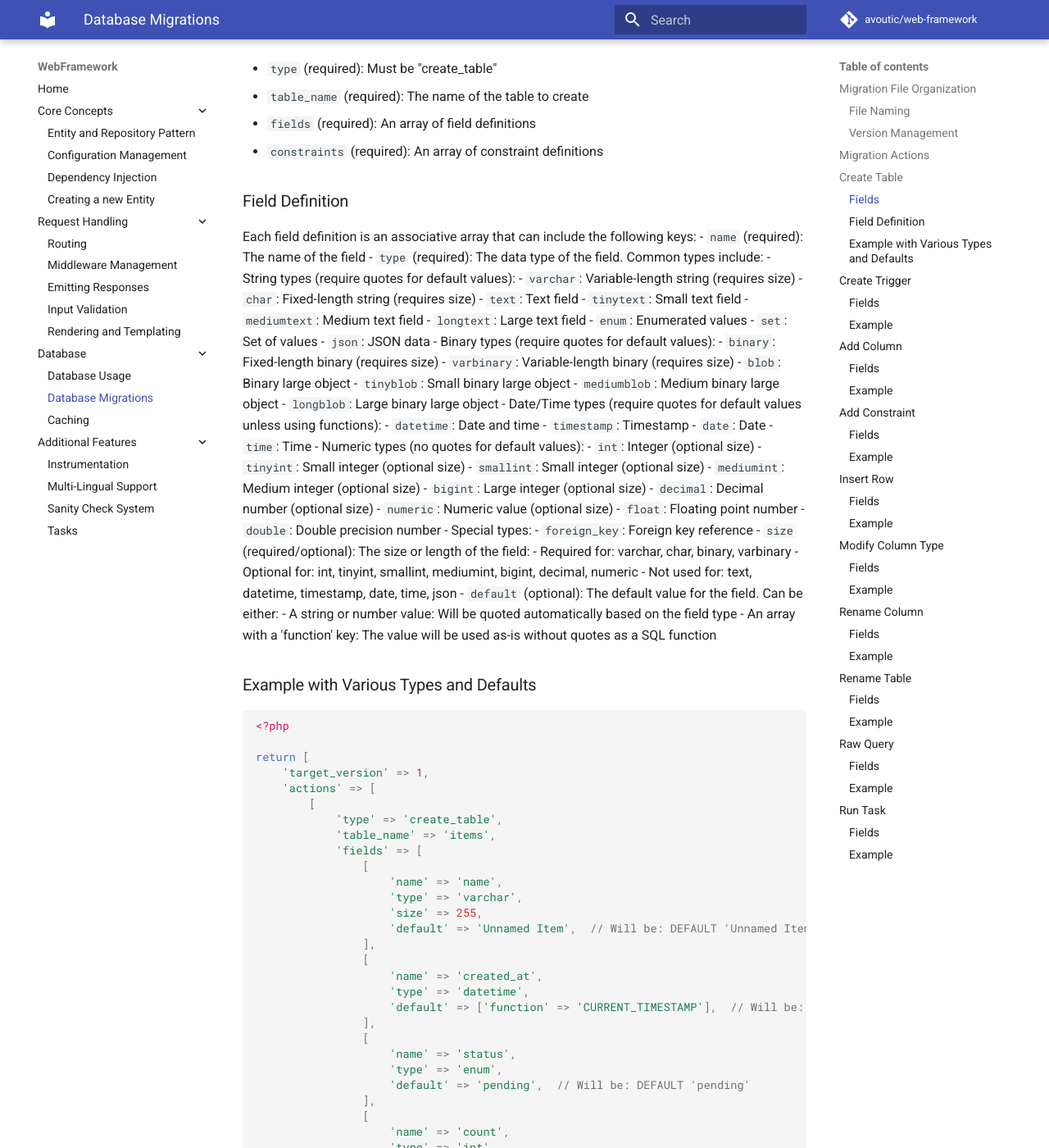
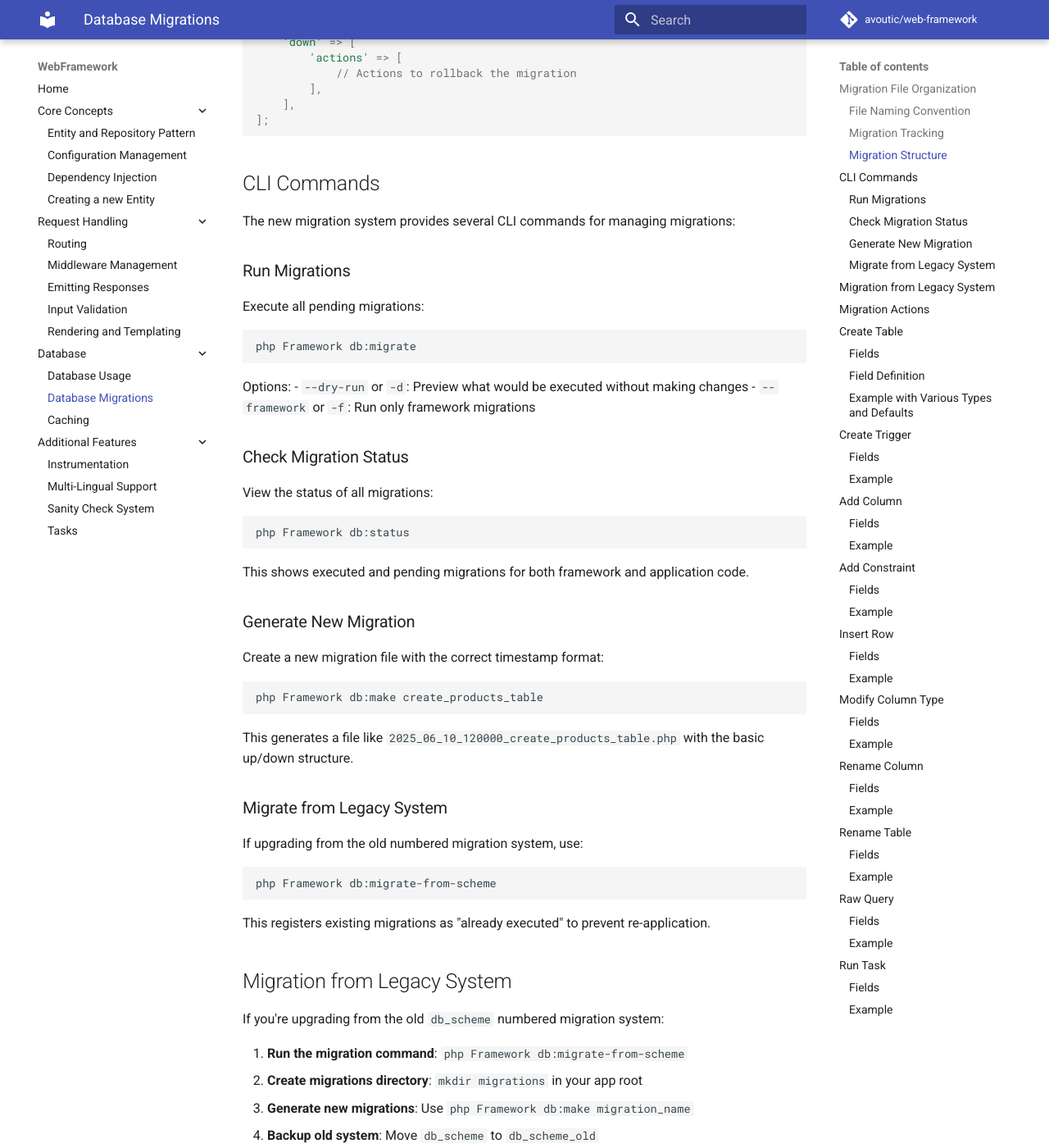
Before and after one commit to avoutic/web-framework, an MkDocs documentation site: the page built from docs/database-migrations.md, in a window 1280 px wide and 1400 px high, scrolled down 1308 px. Shown: the whole window at 82% size. Built offline with MkDocs 1.6.1 and Material for MkDocs 9.7.7, drawn with Linux system fonts in a browser that asks for light colours; comment, search, counter and statistics services are not loaded; some of the changed text lies outside the part shown.

Commit message:
Update database migration documentation for new timestamp-based system
- Replace old db_scheme numbered migration system with new migrations/ timestamp-based system
- Update file naming convention from numbered files to YYYY_MM_DD_HHMMSS_description.php format
- Add documentation for new CLI commands: db:migrate, db:status, db:make, db:migrate-from-scheme
- Update all migration examples to use up/down structure instead of target_version
- Add migration guide for transitioning from legacy db_scheme system
- Update README.md to reference migrations/ directory instead of db_scheme/
- Remove references to manual version configuration in config files

```diff
--- a/docs/database-migrations.md
+++ b/docs/database-migrations.md
@@ -1,40 +1,115 @@
 # Database Migrations
 
-This document describes how to manage database migrations in WebFramework, including file organization, versioning, and the actions supported by the DatabaseManager class.
+This document describes how to manage database migrations in WebFramework using the new timestamp-based migration system introduced in WebFramework v9.
 
 ## Migration File Organization
 
-Database migration files should be placed in the `db_scheme` directory of your application. Each migration file should be numbered incrementally and have a `.php` extension. For example:
+Database migration files should be placed in the `migrations` directory of your application. Each migration file uses a timestamp-based naming convention and has a `.php` extension. For example:
 
 ~~~
-db_scheme/
-├── 1.php  # Initial schema
-├── 2.php  # Add user roles
-├── 3.php  # Add email verification
-└── 4.php  # Add user preferences
+migrations/
+├── 2025_06_10_120000_create_products.php
+├── 2025_06_10_130000_add_product_code.php
+├── 2025_06_10_140000_add_email_verification.php
+└── 2025_06_10_150000_add_newsletter_preference.php
 ~~~
 
-### File Naming
+### File Naming Convention
 
-- Files should be numbered incrementally (1.php, 2.php, 3.php, etc.)
-- Each number represents a database version
-- Files must be applied in order
-- No gaps in numbering are allowed
+Migration files follow the format: `YYYY_MM_DD_HHMMSS_description.php`
 
-### Version Management
+- `YYYY_MM_DD_HHMMSS`: Timestamp when the migration was created
+- `description`: Brief description of what the migration does (snake_case)
+- Files are executed in chronological order based on the timestamp
 
-After adding a new migration file, you must update the required database version in your `config/config.php`:
+### Migration Tracking
+
+The system uses a `migrations` table to track which migrations have been executed, replacing the old version-based system. This table automatically tracks:
+
+- Migration filename
+- Migration type (framework or app)
+- Batch number (for rollback grouping)
+- Execution timestamp
+
+No manual version configuration is required in your config files.
+
+### Migration Structure
+
+Each migration file contains both `up` and `down` directions for forward and rollback operations:
 
 ~~~php
+<?php
+
 return [
-    // Other configuration settings...
-    'versions' => [
-        'required_app_db' => 4,  // Should match your latest migration file number
+    'up' => [
+        'actions' => [
+            // Actions to apply the migration
+        ],
+    ],
+    'down' => [
+        'actions' => [
+            // Actions to rollback the migration
+        ],
     ],
 ];
 ~~~
 
-This ensures that the application knows which database version it requires to function correctly.
+## CLI Commands
+
+The new migration system provides several CLI commands for managing migrations:
+
+### Run Migrations
+
+Execute all pending migrations:
+
+~~~bash
+php Framework db:migrate
+~~~
+
+Options:
+- `--dry-run` or `-d`: Preview what would be executed without making changes
+- `--framework` or `-f`: Run only framework migrations
+
+### Check Migration Status
+
+View the status of all migrations:
+
+~~~bash
+php Framework db:status
+~~~
+
+This shows executed and pending migrations for both framework and application code.
+
+### Generate New Migration
+
+Create a new migration file with the correct timestamp format:
+
+~~~bash
+php Framework db:make create_products_table
+~~~
+
+This generates a file like `2025_06_10_120000_create_products_table.php` with the basic up/down structure.
+
+### Migrate from Legacy System
+
+If upgrading from the old numbered migration system, use:
+
+~~~bash
+php Framework db:migrate-from-scheme
+~~~
+
+This registers existing migrations as "already executed" to prevent re-application.
+
+## Migration from Legacy System
+
+If you're upgrading from the old `db_scheme` numbered migration system:
+
+1. **Run the migration command**: `php Framework db:migrate-from-scheme`
+2. **Create migrations directory**: `mkdir migrations` in your app root
+3. **Generate new migrations**: Use `php Framework db:make migration_name`
+4. **Backup old system**: Move `db_scheme` to `db_scheme_old`
+5. **Remove config**: Delete `versions.required_app_db` from your config
+6. **Verify database**: Ensure all required tables exist and are correct
 
 ## Migration Actions
 
@@ -52,6 +127,7 @@
 
 ### Field Definition
 Each field definition is an associative array that can include the following keys:
+
 - `name` (required): The name of the field
 - `type` (required): The data type of the field. Common types include:
   - String types (require quotes for default values):
@@ -102,52 +178,62 @@
 <?php
 
 return [
-    'target_version' => 1,
-    'actions' => [
-        [
-            'type' => 'create_table',
-            'table_name' => 'items',
-            'fields' => [
-                [
-                    'name' => 'name',
-                    'type' => 'varchar',
-                    'size' => 255,
-                    'default' => 'Unnamed Item',  // Will be: DEFAULT 'Unnamed Item'
+    'up' => [
+        'actions' => [
+            [
+                'type' => 'create_table',
+                'table_name' => 'items',
+                'fields' => [
+                    [
+                        'name' => 'name',
+                        'type' => 'varchar',
+                        'size' => 255,
+                        'default' => 'Unnamed Item',  // Will be: DEFAULT 'Unnamed Item'
+                    ],
+                    [
+                        'name' => 'created_at',
+                        'type' => 'datetime',
+                        'default' => ['function' => 'CURRENT_TIMESTAMP'],  // Will be: DEFAULT CURRENT_TIMESTAMP
+                    ],
+                    [
+                        'name' => 'status',
+                        'type' => 'enum',
+                        'default' => 'pending',  // Will be: DEFAULT 'pending'
+                    ],
+                    [
+                        'name' => 'count',
+                        'type' => 'int',
+                        'default' => 0,  // Will be: DEFAULT 0
+                    ],
+                    [
+                        'name' => 'metadata',
+                        'type' => 'json',
+                        'default' => '{}',  // Will be: DEFAULT '{}'
+                    ],
+                    [
+                        'name' => 'type_id',
+                        'type' => 'foreign_key',
+                        'foreign_table' => 'item_types',
+                        'foreign_field' => 'id',
+                        'on_delete' => 'SET NULL',
+                        'on_update' => 'CASCADE',
+                    ],
                 ],
-                [
-                    'name' => 'created_at',
-                    'type' => 'datetime',
-                    'default' => ['function' => 'CURRENT_TIMESTAMP'],  // Will be: DEFAULT CURRENT_TIMESTAMP
-                ],
-                [
-                    'name' => 'status',
-                    'type' => 'enum',
-                    'default' => 'pending',  // Will be: DEFAULT 'pending'
-                ],
-                [
-                    'name' => 'count',
-                    'type' => 'int',
-                    'default' => 0,  // Will be: DEFAULT 0
-                ],
-                [
-                    'name' => 'metadata',
-                    'type' => 'json',
-                    'default' => '{}',  // Will be: DEFAULT '{}'
-                ],
-                [
-                    'name' => 'type_id',
-                    'type' => 'foreign_key',
-                    'foreign_table' => 'item_types',
-                    'foreign_field' => 'id',
-                    'on_delete' => 'SET NULL',
-                    'on_update' => 'CASCADE',
+                'constraints' => [
+                    [
+                        'type' => 'unique',
+                        'values' => ['name'],
+                    ],
                 ],
             ],
-            'constraints' => [
-                [
-                    'type' => 'unique',
-                    'values' => ['name'],
-                ],
+        ],
+    ],
+    'down' => [
+        'actions' => [
+            [
+                'type' => 'raw_query',
+                'query' => 'DROP TABLE IF EXISTS `items`',
+                'params' => [],
             ],
         ],
     ],
@@ -173,16 +259,26 @@
 <?php
 
 return [
-    'target_version' => 2,
-    'actions' => [
-        [
-            'type' => 'create_trigger',
-            'table_name' => 'users',
-            'trigger' => [
-                'name' => 'update_last_modified',
-                'time' => 'BEFORE',
-                'event' => 'UPDATE',
-                'action' => 'SET NEW.updated_at = CURRENT_TIMESTAMP',
+    'up' => [
+        'actions' => [
+            [
+                'type' => 'create_trigger',
+                'table_name' => 'users',
+                'trigger' => [
+                    'name' => 'update_last_modified',
+                    'time' => 'BEFORE',
+                    'event' => 'UPDATE',
+                    'action' => 'SET NEW.updated_at = CURRENT_TIMESTAMP',
+                ],
+            ],
+        ],
+    ],
+    'down' => [
+        'actions' => [
+            [
+                'type' => 'raw_query',
+                'query' => 'DROP TRIGGER IF EXISTS `update_last_modified`',
+                'params' => [],
             ],
         ],
     ],
@@ -204,15 +300,25 @@
 <?php
 
 return [
-    'target_version' => 3,
-    'actions' => [
-        [
-            'type' => 'add_column',
-            'table_name' => 'users',
-            'field' => [
-                'name' => 'last_login',
-                'type' => 'datetime',
-                'null' => true,
+    'up' => [
+        'actions' => [
+            [
+                'type' => 'add_column',
+                'table_name' => 'users',
+                'field' => [
+                    'name' => 'last_login',
+                    'type' => 'datetime',
+                    'null' => true,
+                ],
+            ],
+        ],
+    ],
+    'down' => [
+        'actions' => [
+            [
+                'type' => 'raw_query',
+                'query' => 'ALTER TABLE `users` DROP COLUMN `last_login`',
+                'params' => [],
             ],
         ],
     ],
@@ -234,14 +340,24 @@
 <?php
 
 return [
-    'target_version' => 4,
-    'actions' => [
-        [
-            'type' => 'add_constraint',
-            'table_name' => 'users',
-            'constraint' => [
-                'type' => 'unique',
-                'values' => ['username', 'email'],
+    'up' => [
+        'actions' => [
+            [
+                'type' => 'add_constraint',
+                'table_name' => 'users',
+                'constraint' => [
+                    'type' => 'unique',
+                    'values' => ['username', 'email'],
+                ],
+            ],
+        ],
+    ],
+    'down' => [
+        'actions' => [
+            [
+                'type' => 'raw_query',
+                'query' => 'ALTER TABLE `users` DROP INDEX `username`',
+                'params' => [],
             ],
         ],
     ],
@@ -263,15 +379,25 @@
 <?php
 
 return [
-    'target_version' => 5,
-    'actions' => [
-        [
-            'type' => 'insert_row',
-            'table_name' => 'users',
-            'values' => [
-                'username' => 'admin',
-                'email' => 'admin@example.com',
-                'created_at' => '2023-04-01 00:00:00',
+    'up' => [
+        'actions' => [
+            [
+                'type' => 'insert_row',
+                'table_name' => 'users',
+                'values' => [
+                    'username' => 'admin',
+                    'email' => 'admin@example.com',
+                    'created_at' => '2023-04-01 00:00:00',
+                ],
+            ],
+        ],
+    ],
+    'down' => [
+        'actions' => [
+            [
+                'type' => 'raw_query',
+                'query' => 'DELETE FROM `users` WHERE `username` = ?',
+                'params' => ['admin'],
             ],
         ],
     ],
@@ -293,16 +419,31 @@
 <?php
 
 return [
-    'target_version' => 6,
-    'actions' => [
-        [
-            'type' => 'modify_column_type',
-            'table_name' => 'users',
-            'field' => [
-                'name' => 'username',
-                'type' => 'varchar',
-                'size' => 100,
-                'null' => false,
+    'up' => [
+        'actions' => [
+            [
+                'type' => 'modify_column_type',
+                'table_name' => 'users',
+                'field' => [
+                    'name' => 'username',
+                    'type' => 'varchar',
+                    'size' => 100,
+                    'null' => false,
+                ],
+            ],
+        ],
+    ],
+    'down' => [
+        'actions' => [
+            [
+                'type' => 'modify_column_type',
+                'table_name' => 'users',
+                'field' => [
+                    'name' => 'username',
+                    'type' => 'varchar',
+                    'size' => 255,
+                    'null' => false,
+                ],
             ],
         ],
     ],
@@ -325,13 +466,24 @@
 <?php
 
 return [
-    'target_version' => 7,
-    'actions' => [
-        [
-            'type' => 'rename_column',
-            'table_name' => 'users',
-            'name' => 'email',
-            'new_name' => 'user_email',
+    'up' => [
+        'actions' => [
+            [
+                'type' => 'rename_column',
+                'table_name' => 'users',
+                'name' => 'email',
+                'new_name' => 'user_email',
+            ],
+        ],
+    ],
+    'down' => [
+        'actions' => [
+            [
+                'type' => 'rename_column',
+                'table_name' => 'users',
+                'name' => 'user_email',
+                'new_name' => 'email',
+            ],
         ],
     ],
 ];
@@ -352,12 +504,22 @@
 <?php
 
 return [
-    'target_version' => 8,
-    'actions' => [
-        [
-            'type' => 'rename_table',
-            'table_name' => 'users',
-            'new_name' => 'app_users',
+    'up' => [
+        'actions' => [
+            [
+                'type' => 'rename_table',
+                'table_name' => 'users',
+                'new_name' => 'app_users',
+            ],
+        ],
+    ],
+    'down' => [
+        'actions' => [
+            [
+                'type' => 'rename_table',
+                'table_name' => 'app_users',
+                'new_name' => 'users',
+            ],
         ],
     ],
 ];
@@ -378,12 +540,22 @@
 <?php
 
 return [
-    'target_version' => 9,
-    'actions' => [
-        [
-            'type' => 'raw_query',
-            'query' => 'UPDATE users SET status = ? WHERE last_login < ?',
-            'params' => ['inactive', '2023-01-01 00:00:00'],
+    'up' => [
+        'actions' => [
+            [
+                'type' => 'raw_query',
+                'query' => 'UPDATE users SET status = ? WHERE last_login < ?',
+                'params' => ['inactive', '2023-01-01 00:00:00'],
+            ],
+        ],
+    ],
+    'down' => [
+        'actions' => [
+            [
+                'type' => 'raw_query',
+                'query' => 'UPDATE users SET status = ? WHERE status = ?',
+                'params' => ['active', 'inactive'],
+            ],
         ],
     ],
 ];
@@ -403,11 +575,20 @@
 <?php
 
 return [
-    'target_version' => 10,
-    'actions' => [
-        [
-            'type' => 'run_task',
-            'task' => 'App\Tasks\CustomMigrationTask',
+    'up' => [
+        'actions' => [
+            [
+                'type' => 'run_task',
+                'task' => 'App\Tasks\CustomMigrationTask',
+            ],
+        ],
+    ],
+    'down' => [
+        'actions' => [
+            [
+                'type' => 'run_task',
+                'task' => 'App\Tasks\ReverseCustomMigrationTask',
+            ],
         ],
     ],
 ];
--- a/docs/new-entity.md
+++ b/docs/new-entity.md
@@ -168,11 +168,11 @@
 
 Check out the [Database Migrations](./database-migrations.md) documentation for more information on how to create and apply database migrations.
 
-The `target_version` is used to track the version of the database schema. The `actions` array contains the actual schema changes to be applied. The actual version number is important and should be incremented with each change to the database schema. You also need to update the `versions.required_app_db` field in your config.php file to reflect the new version number.
+The migration file uses a timestamp-based system with `up` and `down` directions. The `up` actions contain the schema changes to apply the migration, while the `down` actions contain the changes to rollback the migration. The timestamp in the filename ensures migrations are applied in chronological order, and the migrations table automatically tracks which migrations have been executed.
 
 You don't need to include a field for the `id` column in the `actions` array, as it will be added automatically.
 
-To perform the migration you would typically run the `DbUpdateTask` task, by executing `php scripts/update_db.php` in the console of your system.
+To perform the migration you would typically run the new migration command by executing `php Framework db:migrate` in the console of your system.
 
 #### Example Migration File
 
@@ -180,37 +180,47 @@
 <?php
 
 return [
-    'target_version' => 1,
-    'actions' => [
-        [
-            'type' => 'create_table',
-            'table_name' => 'cars',
-            'fields' => [
-                [
-                    'name' => 'make',
-                    'type' => 'varchar',
-                    'size' => 255,
-                    'null' => false,
+    'up' => [
+        'actions' => [
+            [
+                'type' => 'create_table',
+                'table_name' => 'cars',
+                'fields' => [
+                    [
+                        'name' => 'make',
+                        'type' => 'varchar',
+                        'size' => 255,
+                        'null' => false,
+                    ],
+                    [
+                        'name' => 'model',
+                        'type' => 'varchar',
+                        'size' => 255,
+                        'null' => false,
+                    ],
+                    [
+                        'name' => 'year',
+                        'type' => 'int',
+                        'null' => false,
+                    ],
+                    [
+                        'name' => 'color',
+                        'type' => 'varchar',
+                        'size' => 255,
+                        'null' => false,
+                    ],
                 ],
-                [
-                    'name' => 'model',
-                    'type' => 'varchar',
-                    'size' => 255,
-                    'null' => false,
-                ],
-                [
-                    'name' => 'year',
-                    'type' => 'int',
-                    'null' => false,
-                ],
-                [
-                    'name' => 'color',
-                    'type' => 'varchar',
-                    'size' => 255,
-                    'null' => false,
-                ],
+                'constraints' => [],
             ],
-            'constraints' => [],
+        ],
+    ],
+    'down' => [
+        'actions' => [
+            [
+                'type' => 'raw_query',
+                'query' => 'DROP TABLE IF EXISTS `cars`',
+                'params' => [],
+            ],
         ],
     ],
 ];
```
Also changed, not shown: README.md (+1 -1 lines).
